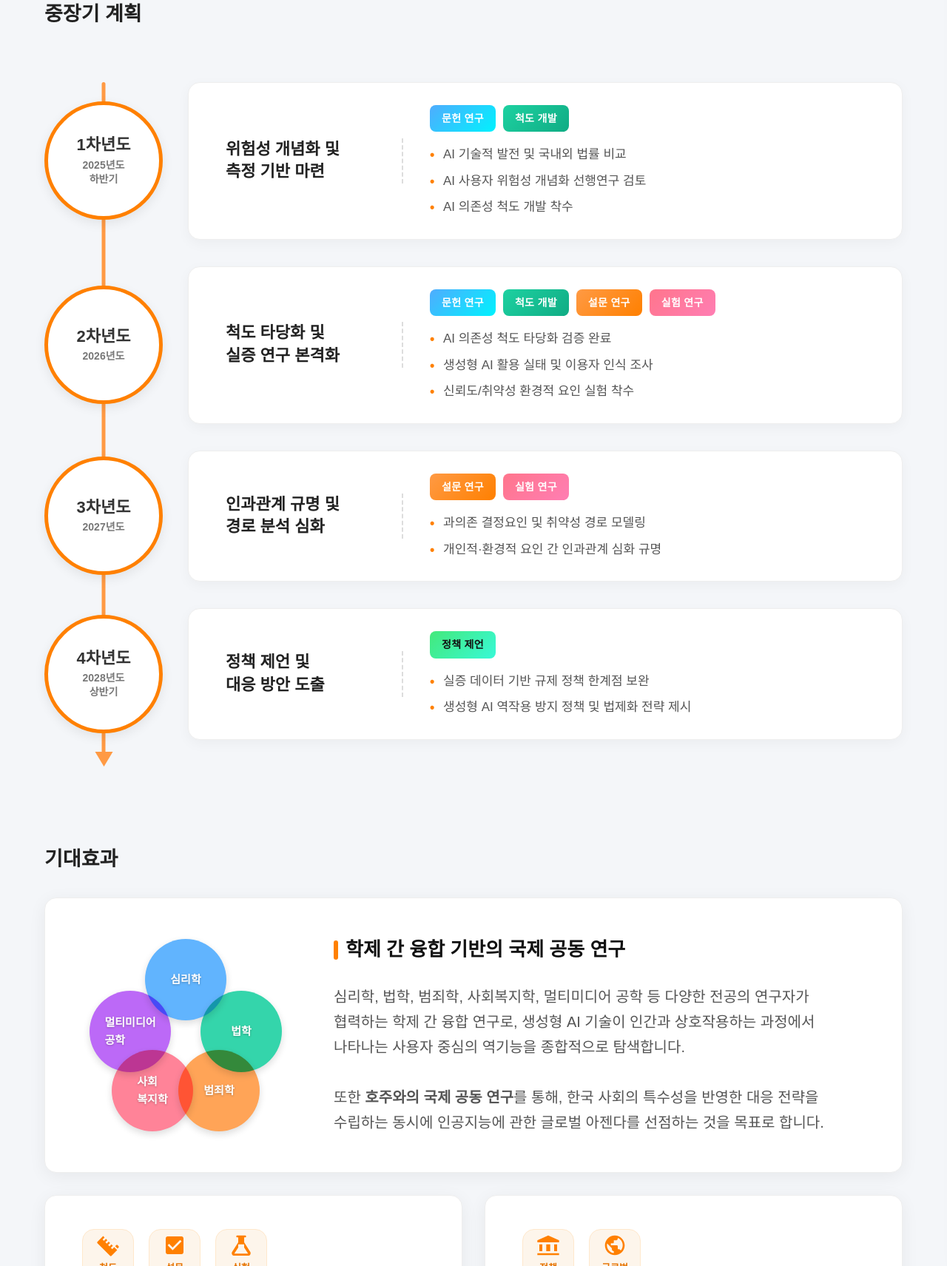
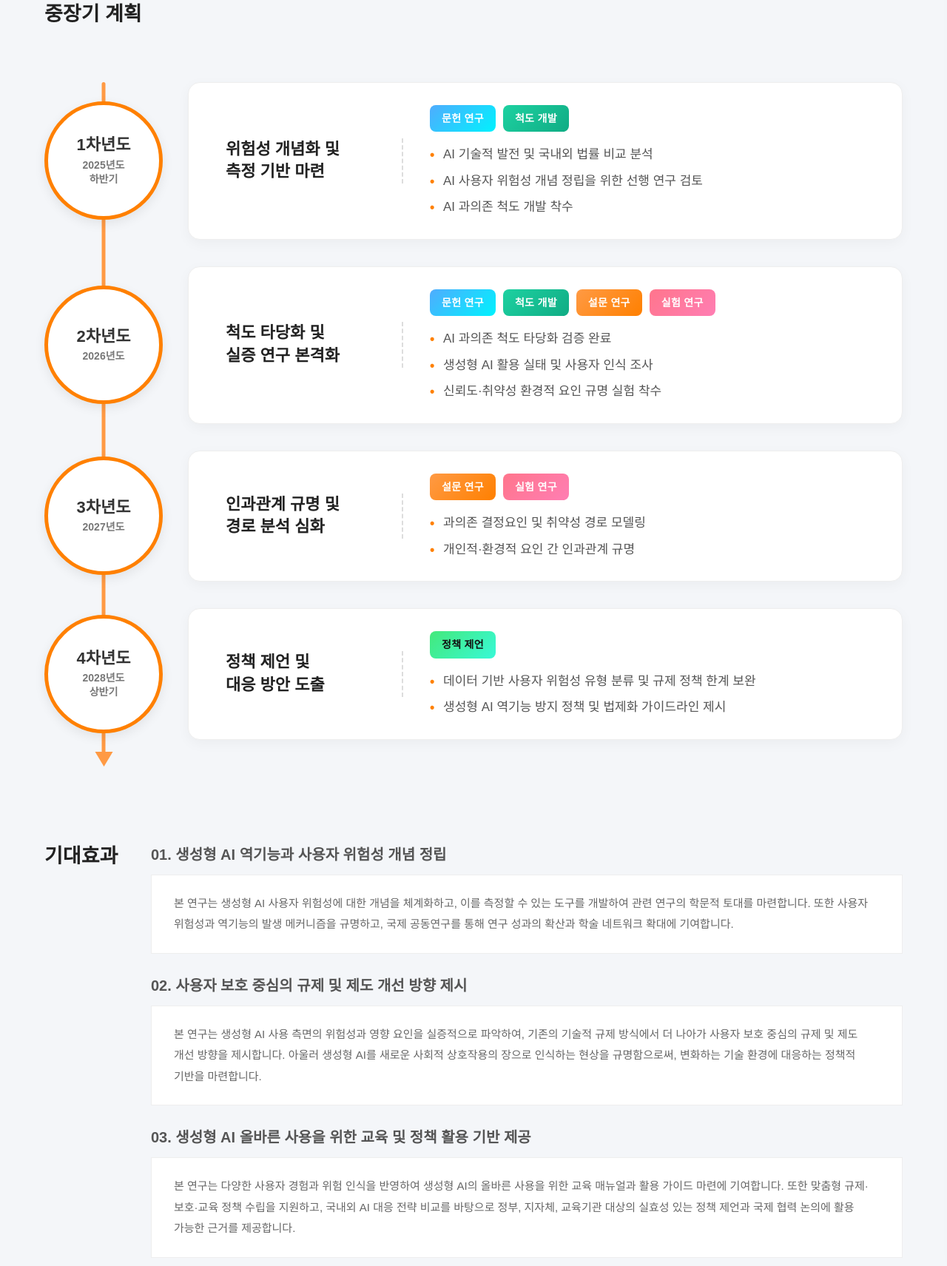
Before and after one commit to ssk2026/ssk-site, a Django app: page /about/overview/ in a window 1280 px wide. Shown: the part 889-2600 px from the top of the page at 74% size. Run offline with Django 4.2, Linux system fonts and the light colour scheme; some libraries are stand-ins or nearby versions.

Commit message:
사이트 수정사항 반영

```diff
--- a/templates/about_overview.html
+++ b/templates/about_overview.html
@@ -304,131 +304,59 @@
     font-size: 18px;
 }
   /* ==========================================
-       5. 사업단 특성 (기존 유지)
+   5. 기대효과
    ========================================== */
-    .features-section {
+.expected-section {
     margin-top: 120px;
+    padding: 0;
+    background: transparent;
 }
 
-    .feature-card {
-        background: #fff;
-        border-radius: 16px;
-        padding: 45px 50px;
-        box-shadow: 0 5px 25px rgba(0,0,0,0.06);
-        border: 1px solid #eee;
-        margin-bottom: 30px;
+.expected-layout {
+    display: grid;
+    grid-template-columns: 120px 1fr;
+    gap: 24px;
+    align-items: start;
 }
 
-    .feature-card h3 {
-        font-size: 26px;
-        color: #111;
+.expected-side-title {
+    font-size: 27px;
     font-weight: 800;
+    color: #222;
+    line-height: 1.3;
+    word-break: keep-all;
     margin-top: 0;
-        margin-bottom: 25px;
-        display: flex;
-        align-items: center;
-        gap: 10px;
 }
 
-    .feature-card h3::before {
-        content: '';
-        display: inline-block;
-        width: 6px;
-        height: 26px;
-        background: #FF8000;
-        border-radius: 3px;
+.expected-content {
+    display: flex;
+    flex-direction: column;
+    gap: 28px;
 }
 
-    .feature-text {
+.expected-item h3 {
     font-size: 20px;
+    font-weight: 800;
     color: #555;
-        line-height: 1.7;
+    margin: 0 0 12px 0;
+    line-height: 1.5;
     word-break: keep-all;
-        margin: 0;
 }
 
-    .feature-wide {
-        display: flex;
-        align-items: center;
-        gap: 60px;
+.expected-box {
+    background: #fff;
+    padding: 24px 30px;
+    border: 1px solid #eee;
 }
 
-    .venn-container {
-        position: relative;
-        width: 280px;
-        height: 280px;
-        flex-shrink: 0;
-        margin: 0 auto;
+.expected-box p {
+    margin: 0;
+    font-size: 15px;
+    line-height: 1.9;
+    color: #666;
+    font-weight: 500;
+    word-break: keep-all;
 }
-
-    .venn-circle {
-        position: absolute;
-        width: 110px;
-        height: 110px;
-        border-radius: 50%;
-        display: flex;
-        align-items: center;
-        justify-content: center;
-        font-size: 15px;
-        font-weight: 800;
-        color: #fff;
-        text-shadow: 0 1px 3px rgba(0,0,0,0.3);
-        box-shadow: 0 4px 10px rgba(0,0,0,0.15);
-        opacity: 0.9;
-        mix-blend-mode: multiply;
-        transition: transform 0.3s;
-    }
-
-    .venn-container:hover .venn-circle {
-        transform: scale(1.05);
-        opacity: 1;
-    }
-
-    .venn-1 { top: 10px; left: 85px; background: #4facfe; z-index: 5; }
-    .venn-2 { top: 80px; left: 160px; background: #1dd1a1; z-index: 4; }
-    .venn-3 { top: 160px; left: 130px; background: #FF9A44; z-index: 3; }
-    .venn-4 { top: 160px; left: 40px; background: #ff758c; z-index: 2; }
-    .venn-5 { top: 80px; left: 10px; background: #b558f6; z-index: 1; }
-
-    .features-grid {
-        display: grid;
-        grid-template-columns: 1fr 1fr;
-        gap: 30px;
-    }
-
-    .icon-visuals {
-        display: flex;
-        gap: 20px;
-        margin-bottom: 25px;
-        align-items: center;
-    }
-
-    .icon-box {
-        width: 70px;
-        height: 70px;
-        background: #fdf5eb;
-        border-radius: 16px;
-        display: flex;
-        flex-direction: column;
-        align-items: center;
-        justify-content: center;
-        color: #FF8000;
-        border: 1px solid #ffe8cc;
-    }
-
-    .icon-box svg {
-        width: 32px;
-        height: 32px;
-        fill: currentColor;
-        margin-bottom: 5px;
-    }
-
-    .icon-box span {
-        font-size: 13px;
-        font-weight: 700;
-        color: #e67300;
-    }
-
     /* ==========================================
        6. 반응형
        ========================================== */
@@ -605,9 +551,9 @@
                         <span class="tag t-scale">척도 개발</span>
                     </div>
                     <ul class="research-details">
-                        <li>AI 기술적 발전 및 국내외 법률 비교</li>
-                        <li>AI 사용자 위험성 개념화 선행연구 검토</li>
-                        <li>AI 의존성 척도 개발 착수</li>
+                        <li>AI 기술적 발전 및 국내외 법률 비교 분석</li>
+                        <li>AI 사용자 위험성 개념 정립을 위한 선행 연구 검토</li>
+                        <li>AI 과의존 척도 개발 착수</li>
                     </ul>
                 </div>
             </div>
@@ -627,9 +573,9 @@
                         <span class="tag t-exp">실험 연구</span>
                     </div>
                     <ul class="research-details">
-                        <li>AI 의존성 척도 타당화 검증 완료</li>
-                        <li>생성형 AI 활용 실태 및 이용자 인식 조사</li>
-                        <li>신뢰도/취약성 환경적 요인 실험 착수</li>
+                        <li>AI 과의존 척도 타당화 검증 완료</li>
+                        <li>생성형 AI 활용 실태 및 사용자 인식 조사</li>
+                        <li>신뢰도·취약성 환경적 요인 규명 실험 착수</li>
                     </ul>
                 </div>
             </div>
@@ -648,7 +594,7 @@
                     </div>
                     <ul class="research-details">
                         <li>과의존 결정요인 및 취약성 경로 모델링</li>
-                        <li>개인적·환경적 요인 간 인과관계 심화 규명</li>
+                        <li>개인적·환경적 요인 간 인과관계 규명</li>
                     </ul>
                 </div>
             </div>
@@ -665,73 +611,53 @@
                         <span class="tag t-policy">정책 제언</span>
                     </div>
                     <ul class="research-details">
-                        <li>실증 데이터 기반 규제 정책 한계점 보완</li>
-                        <li>생성형 AI 역작용 방지 정책 및 법제화 전략 제시</li>
+                        <li>데이터 기반 사용자 위험성 유형 분류 및 규제 정책 한계 보완</li>
+                        <li>생성형 AI 역기능 방지 정책 및 법제화 가이드라인 제시</li>
                     </ul>
                 </div>
             </div>
         </div>
     </div>
 
-    <div class="features-section">
-        <h2 class="overview-title">기대효과</h2>
+<div class="expected-section">
+    <div class="expected-layout">
+        <div class="expected-side-title">기대효과</div>
 
-        <div class="feature-card feature-wide">
-            <div class="venn-container">
-                <div class="venn-circle venn-1">심리학</div>
-                <div class="venn-circle venn-2">법학</div>
-                <div class="venn-circle venn-3">범죄학</div>
-                <div class="venn-circle venn-4">사회<br>복지학</div>
-                <div class="venn-circle venn-5">멀티미디어<br>공학</div>
-            </div>
-            <div style="flex-grow: 1;">
-                <h3>학제 간 융합 기반의 국제 공동 연구</h3>
-                <p class="feature-text">
-                    심리학, 법학, 범죄학, 사회복지학, 멀티미디어 공학 등 다양한 전공의 연구자가 협력하는 학제 간 융합 연구로,
-                    생성형 AI 기술이 인간과 상호작용하는 과정에서 나타나는 사용자 중심의 역기능을 종합적으로 탐색합니다.<br><br>
-                    또한 <strong>호주와의 국제 공동 연구</strong>를 통해, 한국 사회의 특수성을 반영한 대응 전략을 수립하는 동시에
-                    인공지능에 관한 글로벌 아젠다를 선점하는 것을 목표로 합니다.
+        <div class="expected-content">
+            <div class="expected-item">
+                <h3>01. 생성형 AI 역기능과 사용자 위험성 개념 정립</h3>
+                <div class="expected-box">
+                    <p>
+                        본 연구는 생성형 AI 사용자 위험성에 대한 개념을 체계화하고, 이를 측정할 수 있는 도구를
+                        개발하여 관련 연구의 학문적 토대를 마련합니다. 또한 사용자 위험성과 역기능의 발생 메커니즘을
+                        규명하고, 국제 공동연구를 통해 연구 성과의 확산과 학술 네트워크 확대에 기여합니다.
                     </p>
                 </div>
             </div>
 
-        <div class="features-grid">
-            <div class="feature-card">
-                <div class="icon-visuals">
-                    <div class="icon-box">
-                        <svg viewBox="0 0 24 24"><path d="M22.7 14.3L21.7 15.3 19.3 12.9 20.3 11.9C20.7 11.5 21.3 11.5 21.7 11.9L22.7 12.9C23.1 13.3 23.1 13.9 22.7 14.3zM18.3 13.9L16.3 15.9 14.9 14.5 16.9 12.5 15.5 11.1 13.5 13.1 12.1 11.7 14.1 9.7 12.7 8.3 10.7 10.3 9.3 8.9 11.3 6.9 9.9 5.5 7.9 7.5 6.5 6.1 8.5 4.1 7.1 2.7 1.3 8.5C0.9 8.9 0.9 9.5 1.3 9.9L14.1 22.7C14.5 23.1 15.1 23.1 15.5 22.7L21.3 16.9 18.3 13.9z"/></svg>
-                        <span>척도</span>
-                    </div>
-                    <div class="icon-box">
-                        <svg viewBox="0 0 24 24"><path d="M19 3H5C3.9 3 3 3.9 3 5V19C3 20.1 3.9 21 5 21H19C20.1 21 21 20.1 21 19V5C21 3.9 20.1 3 19 3ZM10 17L5 12L6.41 10.59L10 14.17L17.59 6.58L19 8L10 17Z"/></svg>
-                        <span>설문</span>
-                    </div>
-                    <div class="icon-box">
-                        <svg viewBox="0 0 24 24"><path d="M21.2 18.8L15 9V4H16C16.6 4 17 3.5 17 3C17 2.5 16.6 2 16 2H8C7.4 2 7 2.5 7 3C7 3.5 7.4 4 8 4H9V9L2.8 18.8C2.3 19.6 2.3 20.5 2.8 21.3C3.2 22 4.1 22.5 5 22.5H19C19.9 22.5 20.8 22 21.2 21.3C21.7 20.5 21.7 19.6 21.2 18.8zM5 20.5L9 14.2V11H15V14.2L19 20.5H5z"/></svg>
-                        <span>실험</span>
+            <div class="expected-item">
+                <h3>02. 사용자 보호 중심의 규제 및 제도 개선 방향 제시</h3>
+                <div class="expected-box">
+                    <p>
+                        본 연구는 생성형 AI 사용 측면의 위험성과 영향 요인을 실증적으로 파악하여, 기존의 기술적 규제
+                        방식에서 더 나아가 사용자 보호 중심의 규제 및 제도 개선 방향을 제시합니다. 아울러 생성형 AI를
+                        새로운 사회적 상호작용의 장으로 인식하는 현상을 규명함으로써, 변화하는 기술 환경에 대응하는
+                        정책적 기반을 마련합니다.
+                    </p>
                 </div>
             </div>
-                <h3>사용자 중심의 실증적 연구 방법론</h3>
-                <p class="feature-text">
-                    단순 기술 분석을 넘어 대규모 설문 및 통제된 실험 연구를 통해 사용자 심리와 AI 환경 간의 인과관계를 과학적으로 규명합니다.
+
+            <div class="expected-item">
+                <h3>03. 생성형 AI 올바른 사용을 위한 교육 및 정책 활용 기반 제공</h3>
+                <div class="expected-box">
+                    <p>
+                        본 연구는 다양한 사용자 경험과 위험 인식을 반영하여 생성형 AI의 올바른 사용을 위한 교육
+                        매뉴얼과 활용 가이드 마련에 기여합니다. 또한 맞춤형 규제·보호·교육 정책 수립을 지원하고,
+                        국내외 AI 대응 전략 비교를 바탕으로 정부, 지자체, 교육기관 대상의 실효성 있는 정책 제언과
+                        국제 협력 논의에 활용 가능한 근거를 제공합니다.
                     </p>
                 </div>
-
-            <div class="feature-card">
-                <div class="icon-visuals">
-                    <div class="icon-box">
-                        <svg viewBox="0 0 24 24"><path d="M12 2L1 7V9H23V7L12 2ZM3 11V18H6V11H3ZM10 11V18H14V11H10ZM18 11V18H21V11H18ZM1 20V22H23V20H1Z"/></svg>
-                        <span>정책</span>
             </div>
-                    <div class="icon-box">
-                        <svg viewBox="0 0 24 24"><path d="M12 2C6.48 2 2 6.48 2 12C2 17.52 6.48 22 12 22C17.52 22 22 17.52 22 12C22 6.48 17.52 2 12 2ZM11 19.93C7.05 19.43 4 16.05 4 12C4 11.38 4.08 10.78 4.21 10.21L9 15V16C9 17.1 9.9 18 11 18V19.93ZM17.9 17.39C17.64 16.58 16.9 16 16 16H15V13C15 12.45 14.55 12 14 12H8V10H10C10.55 10 11 9.55 11 9V7H13C14.1 7 15 6.1 15 5V4.59C17.93 5.77 20 8.64 20 12C20 14.08 19.2 15.97 17.9 17.39Z"/></svg>
-                        <span>글로벌</span>
-                    </div>
-                </div>
-                <h3>실효성 있는 법·정책 패러다임 제안</h3>
-                <p class="feature-text">
-                    연구 성과를 바탕으로 개인 교육 가이드라인부터 글로벌 아젠다를 선도할 수 있는 실제적인 법률 및 정책 대응 방안을 제시합니다.
-                </p>
         </div>
     </div>
 </div>
```
Also changed, not shown: other parts of templates/about_overview.html (+26 -8 lines). Lines whose indentation alone changed are shown as unchanged.
